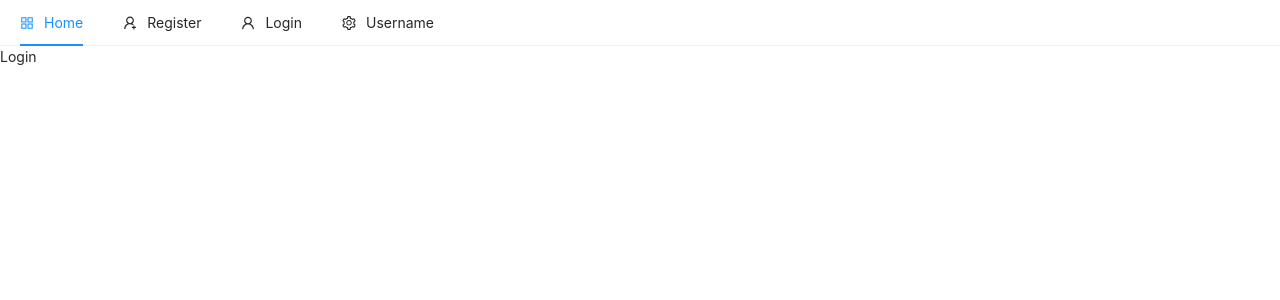
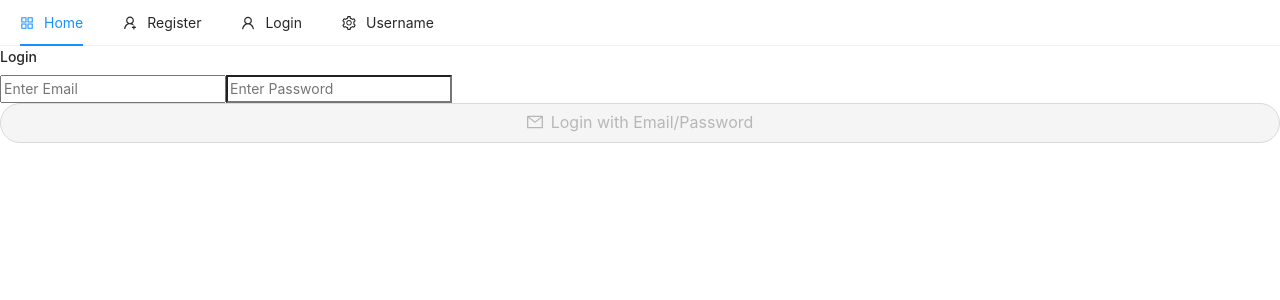
Before and after one commit to trenchesdeveloper/BigShop, a React (Create React App) app in the folder client/: page /login in a window 1280 px wide. Shown: the top 300 px of the page. Built offline with nearby package versions, Linux system fonts and the light colour scheme; no server answers.

Commit message:
login page done

```diff
--- a/client/src/actions/userActions.js
+++ b/client/src/actions/userActions.js
@@ -1,4 +1,4 @@
-import { LOGGED_IN_USER } from "../constants/userConstants";
+import { LOGGED_IN_USER, LOGOUT } from "../constants/userConstants";
 
 export const loginUser = (user) => async (dispatch) => {
   try {
@@ -7,3 +7,11 @@
     dispatch({ type: "ERROR" });
   }
 };
+
+export const logout = () => async (dispatch) => {
+  try {
+    dispatch({ type: LOGOUT, payload: null });
+  } catch (error) {
+    dispatch({ type: "ERROR" });
+  }
+};
--- a/client/src/components/Nav/Header.js
+++ b/client/src/components/Nav/Header.js
@@ -1,8 +1,11 @@
 import React, { useState } from "react";
-import { Link } from "react-router-dom";
+import firebase from "firebase";
+import { Link, useHistory } from "react-router-dom";
+import { useDispatch } from "react-redux";
+import { logout } from "../../actions/userActions";
 import { Menu } from "antd";
 import {
-  MailOutlined,
+  LogoutOutlined,
   AppstoreOutlined,
   SettingOutlined,
   UserAddOutlined,
@@ -13,10 +16,22 @@
 const Header = () => {
   const [current, setCurrent] = useState("home");
 
+  // dispatch
+  const dispatch = useDispatch();
+  let history = useHistory()
+
   // create click handler
   const handleClick = (e) => {
     //  console.log(e.key);
     setCurrent(e.key);
+  };
+
+  const logoutHandler = () => {
+    firebase.auth().signOut();
+
+    dispatch(logout());
+
+    history.push('/login')
   };
 
   return (
@@ -36,6 +51,9 @@
       <SubMenu key="SubMenu" icon={<SettingOutlined />} title="Username">
         <Item key="setting:1">Option 1</Item>
         <Item key="setting:2">Option 2</Item>
+        <Item icon={<LogoutOutlined />} onClick={logoutHandler}>
+          Logout
+        </Item>
       </SubMenu>
     </Menu>
   );
--- a/client/src/pages/auth/Login.js
+++ b/client/src/pages/auth/Login.js
@@ -1,11 +1,59 @@
-import React from 'react'
+import React, { useState, useEffect } from "react";
+import { toast } from "react-toastify";
+import { auth } from "../../firebase";
+import { Button } from "antd";
+import { MailOutlined } from "@ant-design/icons";
 
-const Login = () => {
-    return (
-        <div>
-            Login
+const RegisterComplete = ({ history }) => {
+  const [email, setEmail] = useState("");
+  const [password, setPassword] = useState("");
+
+  // handler
+  const handleSubmit = async (e) => {
+    e.preventDefault();
+    console.log(email, password);
+  };
+
+  return (
+    <div children="container p-5">
+      <div className="row">
+        <div className="col-md-6 offset-md-3">
+          <h4>Login</h4>
+
+          <form onSubmit={handleSubmit}>
+            <input
+              type="email"
+              name=""
+              value={email}
+              className="form-control"
+              onChange={(e) => setEmail(e.target.value)}
+              placeholder="Enter Email"
+            />
+
+            <input
+              type="password"
+              name=""
+              value={password}
+              className="form-control mt-3"
+              onChange={(e) => setPassword(e.target.value)}
+              placeholder="Enter Password"
+            />
+            <Button
+              icon={<MailOutlined />}
+              className="mb-3 mt-3"
+              type="primary"
+              block
+              shape="round"
+              size="large"
+              disabled={!email || password.length < 6}
+            >
+              Login with Email/Password
+            </Button>
+          </form>
         </div>
-    )
-}
+      </div>
+    </div>
+  );
+};
 
-export default Login
+export default RegisterComplete;
--- a/client/src/reducers/userReducer.js
+++ b/client/src/reducers/userReducer.js
@@ -6,7 +6,7 @@
       return action.payload;
 
     case LOGOUT:
-      return action.payload;
+      return null;
 
     default:
       return state;
```
